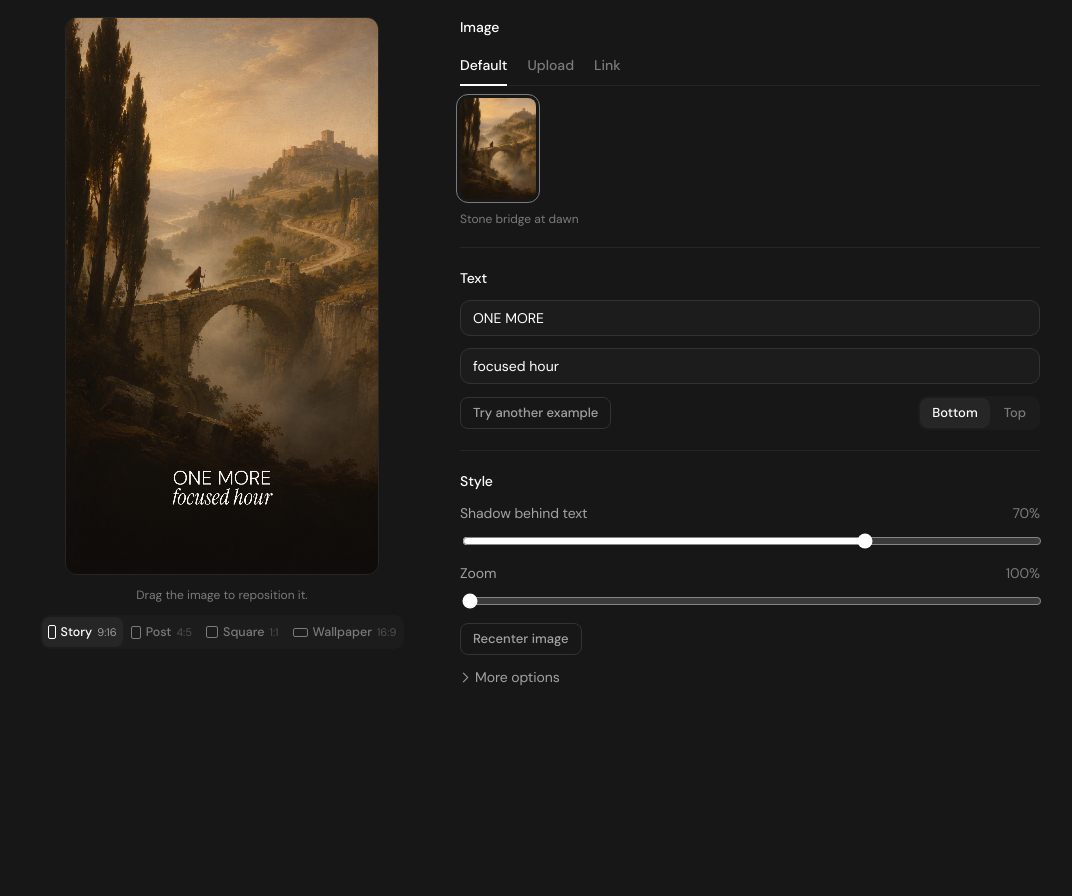
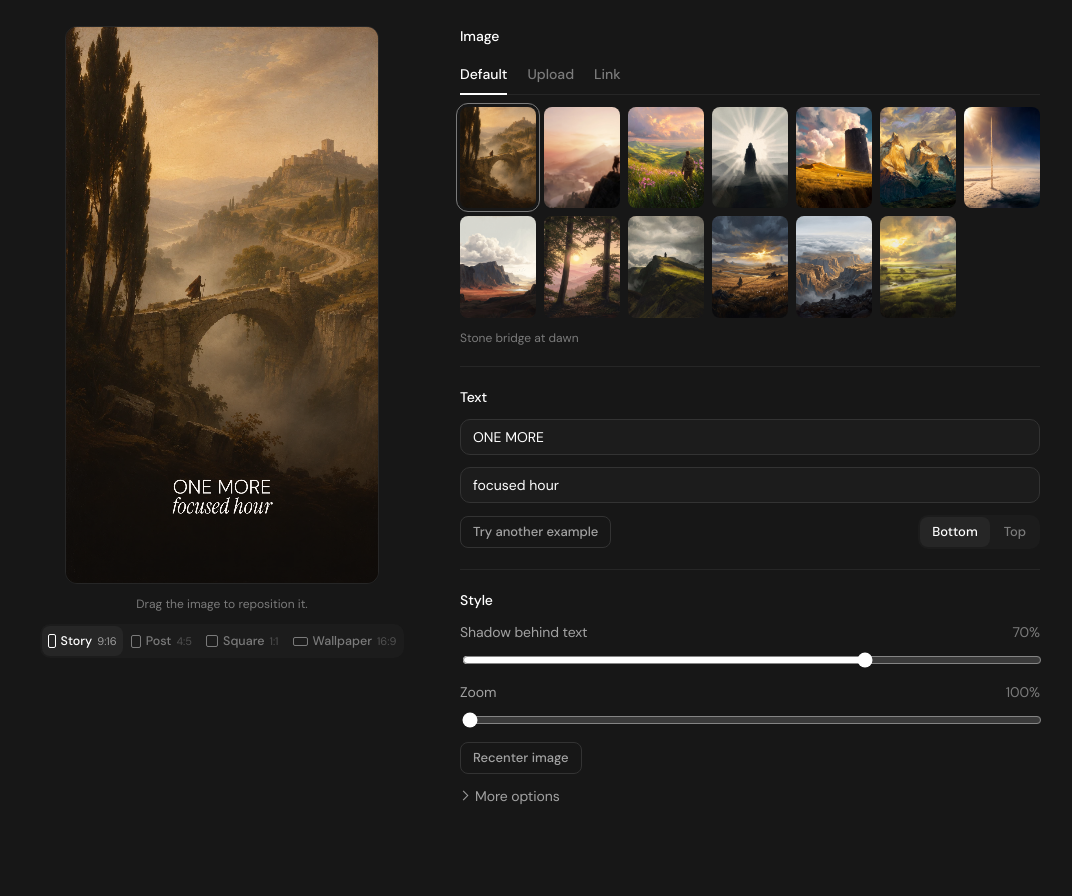
Before and after one commit to y2-znt/promethee-lab, a plain HTML site: page index.html in a window 1280 px wide. Shown: the part 64-960 px from the top of the page, without its empty margins (104-1176 px from the left). Before the commit the page ends 851 px from the top, so only its background shows below. Drawn offline with Linux system fonts and the light colour scheme.

Commit message:
feat: add new default images and update styles
- Added multiple new default images to the assets directory, enhancing the visual content available for the project.
- Updated the CSS to adjust the margin for the summary focus-visible element, improving layout consistency.

```diff
--- a/css/style.css
+++ b/css/style.css
@@ -82,7 +82,7 @@ summary:focus-visible,
   z-index: 20;
   padding-top: env(safe-area-inset-top, 0px);
   background: var(--bg);
-  border-bottom: 1px solid var(--stroke-soft);
+  margin-top: 10px;
 }
 
 .topbar-inner {
--- a/js/defaults.js
+++ b/js/defaults.js
@@ -1,4 +1,16 @@
 /* Entry shape: { title, src, credit? }. credit is printed at the bottom of the poster. */
 const DEFAULT_IMAGES = [
   { title: "Stone bridge at dawn", src: "assets/defaults/stone-bridge.webp" },
+  { title: "Painting", src: "assets/defaults/painting-01.jpg" },
+  { title: "Meadow hike", src: "assets/defaults/meadow-hike.jpg" },
+  { title: "Radiant figure", src: "assets/defaults/radiant-figure.jpg" },
+  { title: "Ancient tower", src: "assets/defaults/ancient-tower.jpg" },
+  { title: "Golden peaks", src: "assets/defaults/golden-peaks.jpg" },
+  { title: "Skybeam", src: "assets/defaults/skybeam.jpg" },
+  { title: "Canyon valley", src: "assets/defaults/canyon-valley.jpg" },
+  { title: "Forest sunset", src: "assets/defaults/forest-sunset.jpg" },
+  { title: "Cliff summit", src: "assets/defaults/cliff-summit.jpg" },
+  { title: "Golden plains", src: "assets/defaults/golden-plains.jpg" },
+  { title: "Misty canyon", src: "assets/defaults/misty-canyon.jpg" },
+  { title: "River valley", src: "assets/defaults/river-valley.jpg" },
 ];
```
Also changed, not shown: assets/defaults/ancient-tower.jpg (added), assets/defaults/canyon-valley.jpg (added), assets/defaults/cliff-summit.jpg (added), assets/defaults/forest-sunset.jpg (added), assets/defaults/golden-peaks.jpg (added), assets/defaults/golden-plains.jpg (added), assets/defaults/meadow-hike.jpg (added), assets/defaults/misty-canyon.jpg (added), assets/defaults/painting-01.jpg (added), assets/defaults/radiant-figure.jpg (added), assets/defaults/river-valley.jpg (added), assets/defaults/skybeam.jpg (added).
